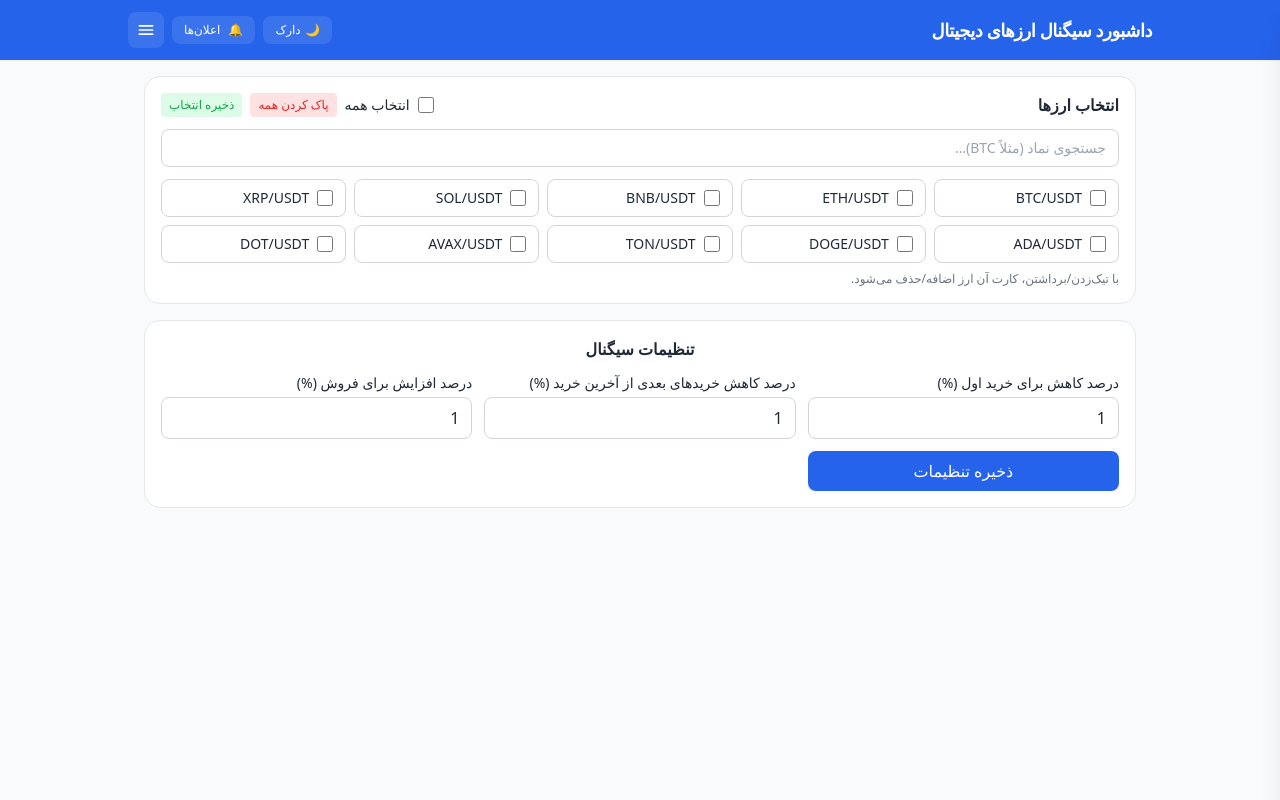
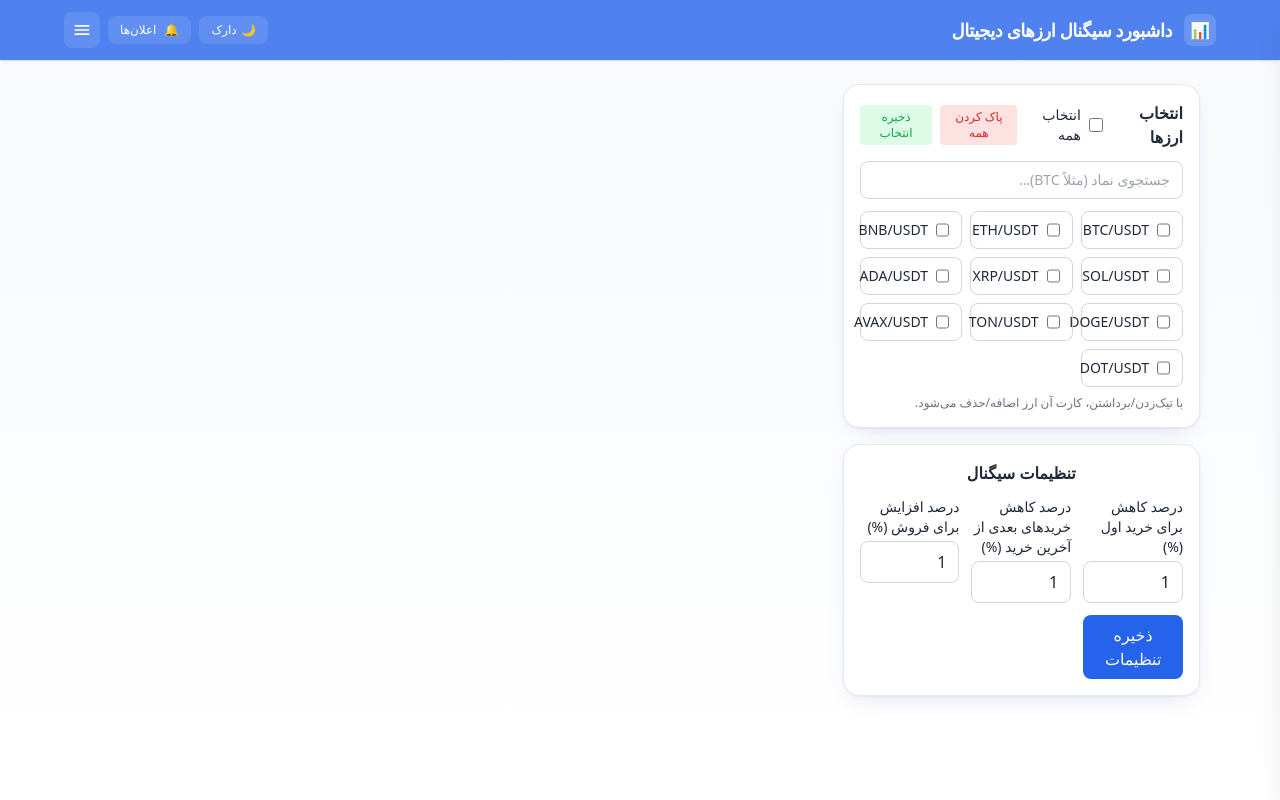
Before and after one commit to asman-trader/p-plus, a Flask app: page / in a window 1280 px wide. Run offline with Flask 3, Linux system fonts and the light colour scheme; some libraries are stand-ins or nearby versions.

Commit message:
Auto commit v1

```diff
--- a/static/css/styles.css
+++ b/static/css/styles.css
@@ -1,3 +1,6 @@
-.card{border-radius:16px}
+.card{border-radius:16px;box-shadow:0 1px 2px rgba(15,23,42,.04),0 8px 24px -12px rgba(30,64,175,.25)}
+.card:hover{box-shadow:0 1px 2px rgba(15,23,42,.06),0 12px 32px -12px rgba(30,64,175,.35);transition:box-shadow .25s ease}
 .backdrop{position:fixed;inset:0;background:transparent}
+.glass{backdrop-filter:saturate(1.4) blur(8px);background:rgba(255,255,255,.65)}
+.glass-dark{backdrop-filter:saturate(1.2) blur(10px);background:rgba(2,6,23,.55)}
 @media (prefers-reduced-motion: reduce){*{animation:none!important;transition:none!important}}
--- a/templates/base.html
+++ b/templates/base.html
@@ -1,5 +1,5 @@
 <!doctype html>
-<html lang="fa" dir="rtl" class="">
+<html lang="fa" dir="rtl" class="scroll-smooth">
 <head>
   <meta charset="utf-8" />
   <meta name="viewport" content="width=device-width,initial-scale=1" />
@@ -26,11 +26,12 @@
 
   <link rel="stylesheet" href="{{ url_for('static', filename='css/styles.css') }}">
   {% block head_extra %}{% endblock %}
+  <meta name="theme-color" content="#1e40af" />
 </head>
-<body class="bg-gray-50 dark:bg-gray-900 text-gray-800 dark:text-gray-100 selection:bg-blue-200/60">
+<body class="min-h-screen bg-gradient-to-b from-slate-50 to-white dark:from-gray-950 dark:to-gray-900 text-gray-800 dark:text-gray-100 selection:bg-blue-200/60">
   {% include 'partials/_header.html' %}
 
-  <main class="max-w-5xl mx-auto p-4">
+  <main class="max-w-6xl mx-auto px-4 py-6">
     {% block content %}{% endblock %}
   </main>
 
--- a/templates/index.html
+++ b/templates/index.html
@@ -1,9 +1,10 @@
 {% extends "base.html" %}
 
 {% block content %}
-  <section class="space-y-4">
+  <section class="grid grid-cols-1 lg:grid-cols-3 gap-4 lg:gap-6">
 
-    <!-- انتخاب ارز -->
+    <!-- ستون چپ: انتخاب ارز و تنظیمات -->
+    <div class="space-y-4 lg:col-span-1">
       <section class="card bg-white dark:bg-gray-800 border border-gray-200 dark:border-gray-700 p-4">
         <div class="flex items-center justify-between gap-2">
           <h2 class="text-base font-semibold">انتخاب ارزها</h2>
@@ -27,15 +28,18 @@
                  class="w-full border border-gray-300 dark:border-gray-700 rounded-lg px-3 py-2 text-sm outline-none focus:ring-2 focus:ring-blue-500/30 bg-white dark:bg-gray-900 placeholder-gray-400 dark:placeholder-gray-400">
         </div>
 
-      <ul id="coin-list" class="grid grid-cols-2 sm:grid-cols-3 md:grid-cols-5 gap-2 mt-3 text-sm"></ul>
+        <ul id="coin-list" class="grid grid-cols-2 sm:grid-cols-2 md:grid-cols-3 gap-2 mt-3 text-sm"></ul>
 
         <p class="text-gray-500 dark:text-gray-400 text-xs mt-2">با تیک‌زدن/برداشتن، کارت آن ارز اضافه/حذف می‌شود.</p>
       </section>
 
-    <!-- تنظیمات (include شده) -->
       {% include "partials/signal-settings.html" %}
+    </div>
 
-    <!-- کارت‌ها -->
+    <!-- ستون راست: کارت‌های ارزهای انتخاب‌شده -->
+    <div class="lg:col-span-2">
       <section id="coins-container" class="space-y-4"></section>
+    </div>
+
   </section>
 {% endblock %}
--- a/templates/partials/_header.html
+++ b/templates/partials/_header.html
@@ -1,9 +1,12 @@
-<header class="bg-blue-600 dark:bg-blue-700 text-white px-4 py-3 shadow-sm">
-  <div class="max-w-5xl mx-auto flex items-center justify-between gap-3">
+<header class="sticky top-0 z-40 bg-blue-600/95 dark:bg-blue-700/95 backdrop-blur supports-[backdrop-filter]:bg-blue-600/80 dark:supports-[backdrop-filter]:bg-blue-700/80 text-white px-4 py-3 shadow">
+  <div class="max-w-6xl mx-auto flex items-center justify-between gap-3">
     <!-- عنوان -->
-    <h1 class="text-base sm:text-lg font-bold tracking-tight">
-      داشبورد سیگنال ارزهای دیجیتال
-    </h1>
+    <div class="flex items-center gap-3">
+      <span class="inline-flex items-center justify-center w-8 h-8 rounded-lg bg-white/15">📊</span>
+      <h1 class="text-base sm:text-lg font-bold tracking-tight">
+        داشبورد سیگنال ارزهای دیجیتال
+      </h1>
+    </div>
 
     <!-- دکمه‌ها -->
     <div class="flex items-center gap-2">
--- a/templates/portfolio.html
+++ b/templates/portfolio.html
@@ -5,7 +5,7 @@
 
   <header class="flex items-center justify-between">
     <h1 class="text-lg font-bold">📜 لیست معاملات و دارایی‌ها</h1>
-    <a href="/" class="text-sm text-blue-600 hover:underline">بازگشت به داشبورد</a>
+    <a href="/" class="text-sm bg-blue-600 text-white px-3 py-1.5 rounded-lg hover:bg-blue-700">بازگشت به داشبورد</a>
   </header>
 
   <!-- فرم افزودن معامله -->
```
Lines whose indentation alone changed are shown as unchanged.
